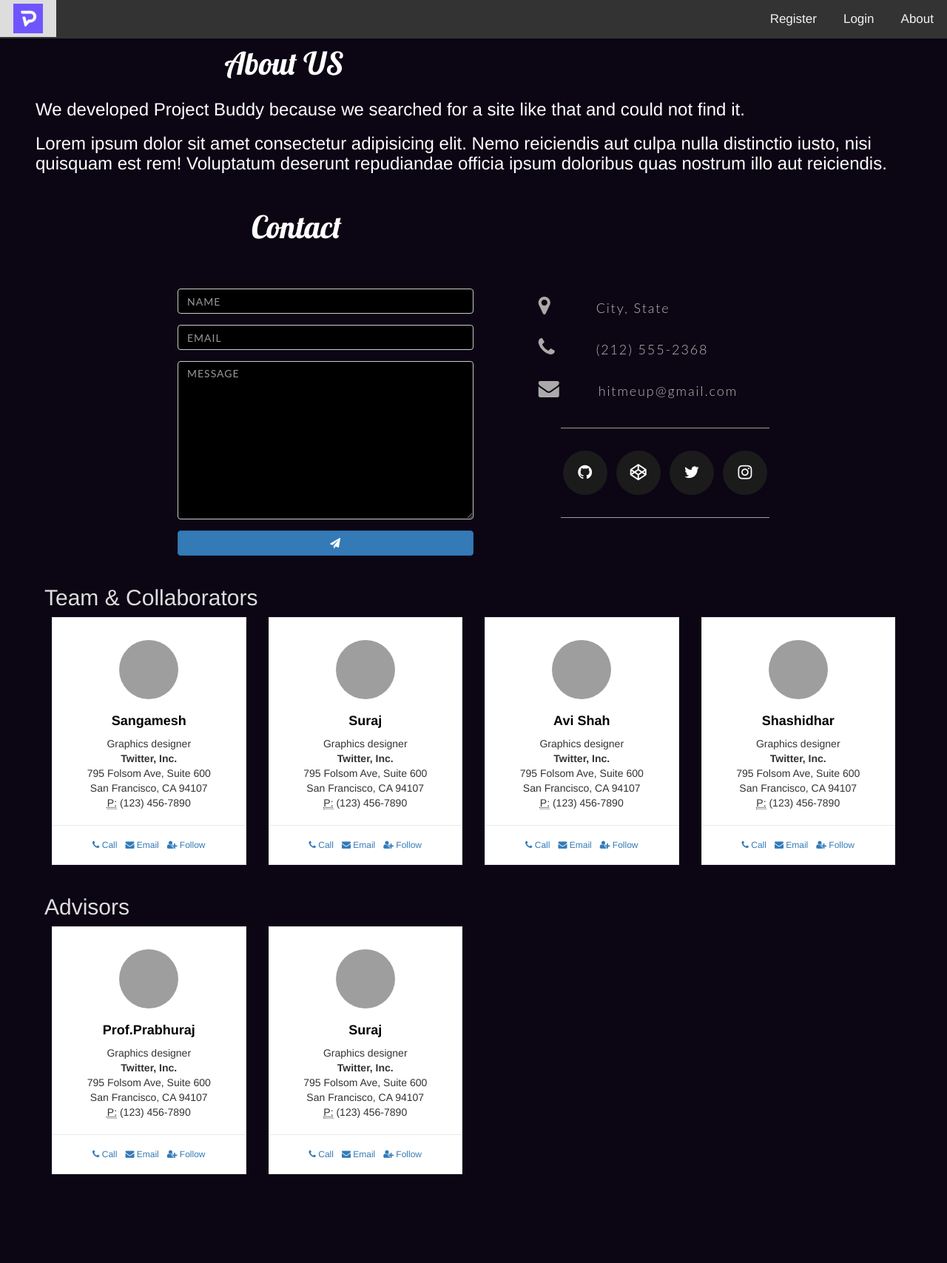
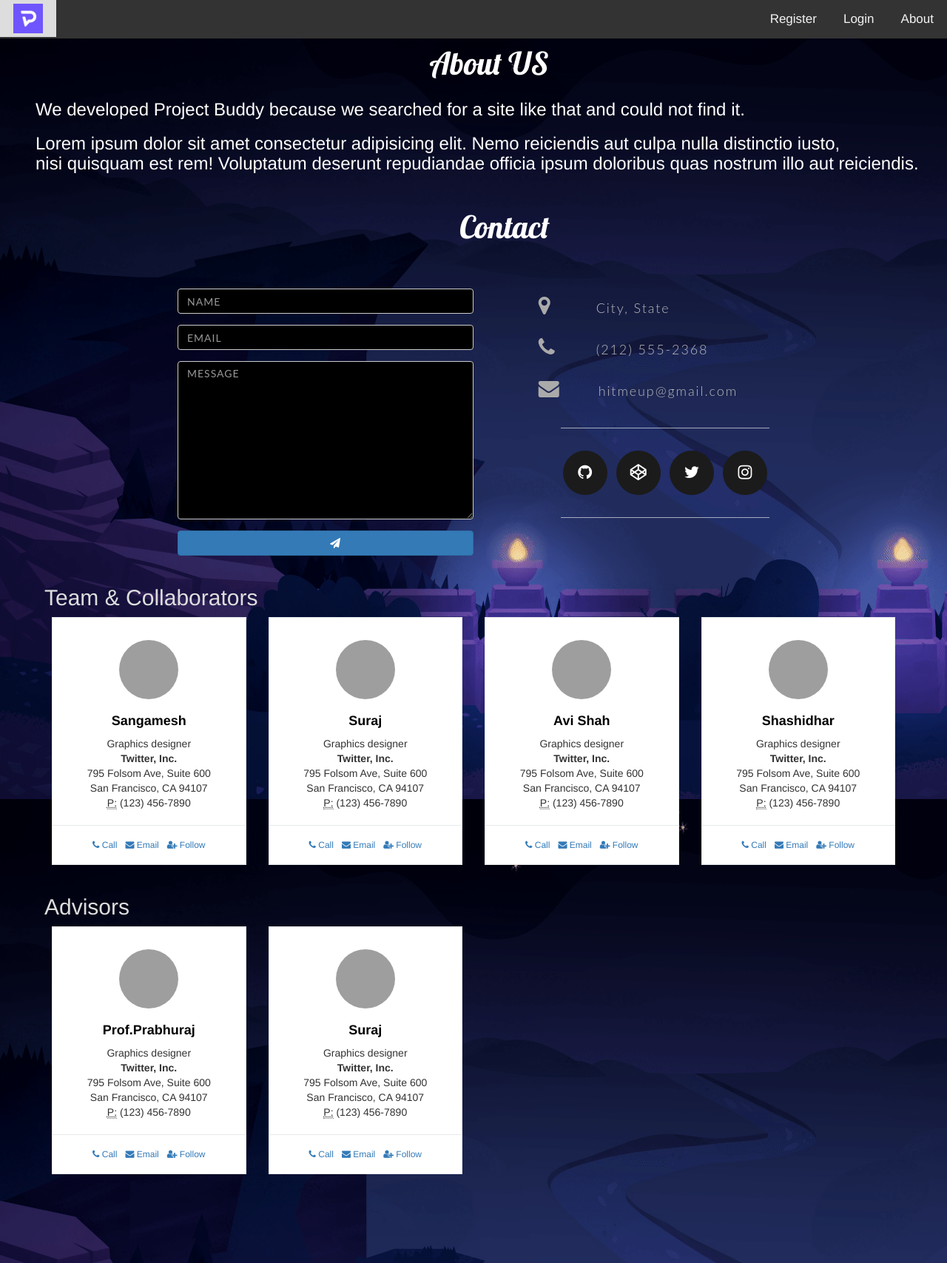
Before and after one commit to avzz-19/miniproject, a PHP site: page /about.html in a window 1280 px wide. Shown: the whole page at 74% size. Run offline with PHP 8.4, Linux system fonts and the light colour scheme; some libraries are stand-ins or nearby versions; grey boxes are pictures that could not be loaded.

Commit message:
backgrounds

```diff
--- a/about.html
+++ b/about.html
@@ -48,13 +48,13 @@
         <div class="transparent-box">
         <link href="https://maxcdn.bootstrapcdn.com/font-awesome/4.3.0/css/font-awesome.min.css" rel="stylesheet">
         <h3>We developed Project Buddy because we searched for a site like that and could not find it.</h3>
-        <h3>Lorem ipsum dolor sit amet consectetur adipisicing elit. Nemo reiciendis aut culpa nulla distinctio iusto,
+        <h3>Lorem ipsum dolor sit amet consectetur adipisicing elit. Nemo reiciendis aut culpa nulla distinctio iusto,<br>
             nisi quisquam est rem! Voluptatum deserunt repudiandae officia ipsum doloribus quas nostrum illo aut
             reiciendis.</h3>
         </div>
         <section id="contact">
 
-            <h1 class="section-header">Contact</h1>
+        <h1 class="section-header">Contact</h1>
 
             <div class="contact-wrapper">
 
--- a/css/about.css
+++ b/css/about.css
@@ -11,14 +11,16 @@
 
 h1 {
     margin-top: 1.5em;
-    width: 60%;
     margin-bottom:2%;
+    margin-left: 1em;
     font-weight: medium;
     font-family: "Lobster";
     font-size: 3em;
     color: #fff;
-    text-align: center;
+    text-align: center !important;
+
 }
+
 h3{
     color: #fff;
     font-weight: 3px;
@@ -78,6 +80,7 @@ body{
         margin: 0;
         padding: 0;
         background-color: rgb(12, 5, 20);
+        background-image: url('/img/dark.gif');
         padding-bottom: 100px;
       }
 
--- a/css/detail.css
+++ b/css/detail.css
@@ -13,7 +13,7 @@ body {
     min-height: 100vh;
     transition: 0.5s;
     /* Add image */
-    background-image: url("/img/hands.jpg");
+    background-image: url("/img/teamwork.jpg");
 
 
 
@@ -30,7 +30,7 @@ body {
 }
 
 body.active {
-    background-image: url("/img/hands.jpg");
+    background-image: url("/img/teamwork.jpg");
 }
 .topnav {
     background-color: #333;
--- a/css/login.css
+++ b/css/login.css
@@ -55,7 +55,7 @@ header a img {
   text-transform: uppercase;
   outline: 0;
   background-color: #328f8a;
-  background-image: linear-gradient(45deg, #328f8a, #726DA8);
+  background-image: url('/img/1240background.jpg');
   width: 100%;
   border: 0;
   padding: 15px;
@@ -86,7 +86,7 @@ header a img {
 
 body {
   background-color: #328f8a;
-  background-image: linear-gradient(45deg, #328f8a, #726DA8);
+  background-image: url('/img/1240background.jpg');
   font-family: "Roboto", sans-serif;
   -webkit-font-smoothing: antialiased;
   -moz-osx-font-smoothing: grayscale;
--- a/css/register.css
+++ b/css/register.css
@@ -56,7 +56,7 @@ header a img {
   text-transform: uppercase;
   outline: 0;
   background-color: #328f8a;
-  background-image: linear-gradient(45deg, #328f8a, #726DA8);
+  background-image: url('/img/loginbg.jpg') no-repeat;
   width: 100%;
   border: 0;
   padding: 15px;
@@ -87,7 +87,7 @@ header a img {
 
 body {
   background-color: #328f8a;
-  background-image: linear-gradient(45deg, #328f8a, #726DA8);
+  background-image: url('/img/loginbg.jpg');
   font-family: "Roboto", sans-serif;
   -webkit-font-smoothing: antialiased;
   -moz-osx-font-smoothing: grayscale;
```
Also changed, not shown: img/1240background.jpg (added), img/dark.gif (added), img/deal.jpg (deleted), img/laptop.jpg (deleted), img/loginbg.jpg (added), img/meet.jpg (deleted), img/teamwork.jpg (added), img/twbalance.jpg (added).
